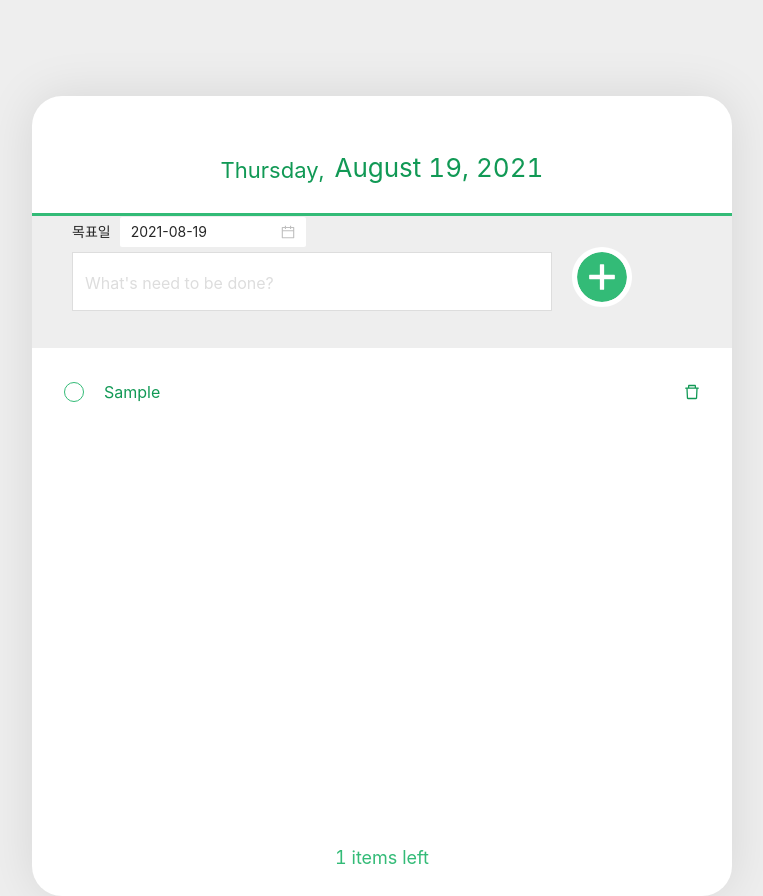
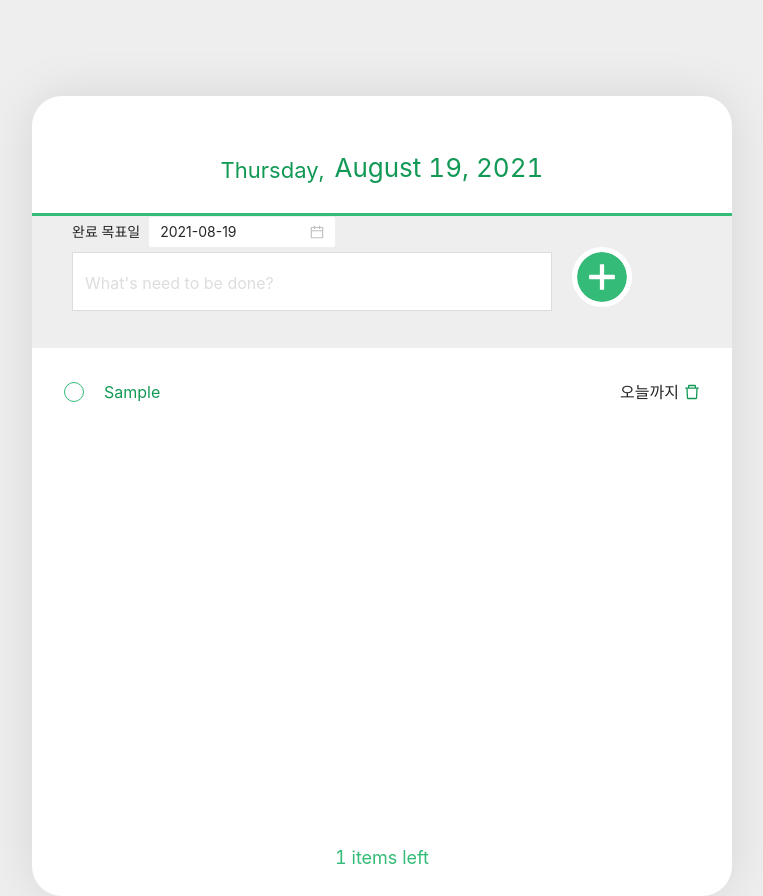
Before and after one commit to SeongsangCHO/wanted-preonboarding-subject-individual-3, a React (Create React App) app: page / in a window 1280 px wide. Both pictures are taken after typing "Sample" into the empty fields and a click on the button 860 px from the left and 276 px from the top of the page. Shown: the whole page, without its empty margins (258-1021 px from the left). Built offline with nearby package versions, Linux system fonts and the light colour scheme.

Commit message:
feat: 완료목표일 추가

```diff
--- a/src/components/todo/TodoService.tsx
+++ b/src/components/todo/TodoService.tsx
@@ -10,6 +10,7 @@ export type Itodo = {
   id: number;
   text: string;
   done: boolean;
+  goalDate: string;
 };
 
 let initialTodos: Itodo[] = [];
--- a/src/components/todo/template/create/TodoCreate.tsx
+++ b/src/components/todo/template/create/TodoCreate.tsx
@@ -2,7 +2,9 @@ import React, { useState } from "react";
 import styled from "styled-components";
 import { PlusCircleOutlined } from "@ant-design/icons";
 import { Itodo } from "components/todo/TodoService";
+import { DATE_FORMAT } from "utils/constants";
 import { DatePicker, Space } from "antd";
+
 import moment from "moment";
 
 const CircleButton = styled.button<{ open: boolean }>`
@@ -80,21 +82,19 @@ const TodoCreate = ({
   const [open, setOpen] = useState(false);
   const [value, setValue] = useState("");
   const [date, setDate] = useState(moment());
-  const DATE_FORMAT = "YYYY-MM-DD";
   const handleToggle = () => setOpen(!open);
   const handleChange = (e: React.ChangeEvent<HTMLInputElement>) =>
     setValue(e.target.value);
 
   const handleSubmit = (e: React.FormEvent<HTMLFormElement>) => {
-    console.log(date.format(DATE_FORMAT));
     e.preventDefault(); // 새로고침 방지
     createTodo({
       id: nextId,
       text: value,
       done: false,
+      goalDate: date.format(DATE_FORMAT),
     });
     incrementNextId(); // nextId 하나 증가
-
     setValue(""); // input 초기화
     setOpen(false); // open 닫기
   };
@@ -107,7 +107,7 @@ const TodoCreate = ({
       <InsertFormPositioner>
         <InsertForm onSubmit={handleSubmit}>
           <StyledSpace direction="vertical">
-            <span>목표일</span>
+            <span>완료 목표일</span>
             <StyledDatePicker
               defaultValue={moment()}
               defaultPickerValue={moment()}
--- a/src/components/todo/template/list/item/TodoItem.tsx
+++ b/src/components/todo/template/list/item/TodoItem.tsx
@@ -2,6 +2,7 @@ import { CheckOutlined, DeleteOutlined } from "@ant-design/icons";
 import { Itodo } from "components/todo/TodoService";
 import React from "react";
 import styled, { css } from "styled-components";
+import { dateToDday } from "utils/Date";
 
 const Remove = styled.div`
   display: flex;
@@ -41,8 +42,20 @@ const CheckCircle = styled.div<{ done: boolean }>`
       color: #dddddd;
     `}
 `;
+const GoalDateText = styled.span<{ done: boolean }>`
+  font-size: 16px;
+  margin-right: 5px;
+  ${(props) =>
+    props.done &&
+    css`
+      color: #ced4da;
+      text-decoration: line-through;
+    `}
+`;
 
 const Text = styled.div<{ done: boolean }>`
+  overflow: hidden;
+  text-overflow: ellipsis;
   flex: 1;
   font-size: 16px;
   color: #119955;
@@ -61,6 +74,10 @@ interface TodoItemProps {
 }
 
 const TodoItem = ({ toggleTodo, removeTodo, todo }: TodoItemProps) => {
+  const dDay =
+    dateToDday(todo.goalDate) === 0
+      ? "오늘까지"
+      : "D-" + dateToDday(todo.goalDate);
   const handleToggle = () => {
     toggleTodo(todo.id);
   };
@@ -73,6 +90,7 @@ const TodoItem = ({ toggleTodo, removeTodo, todo }: TodoItemProps) => {
         {todo.done && <CheckOutlined />}
       </CheckCircle>
       <Text done={todo.done}>{todo.text}</Text>
+      <GoalDateText done={todo.done}>{dDay}</GoalDateText>
       <Remove onClick={handleRemove}>
         <DeleteOutlined />
       </Remove>
--- a/src/utils/Date.ts
+++ b/src/utils/Date.ts
@@ -1,4 +1,5 @@
-import { DIFF_TIME, DATE_OPTIONS } from "utils/constants";
+import { DIFF_TIME, DATE_OPTIONS, DATE_FORMAT } from "utils/constants";
+import moment from "moment";
 
 const getDay = (dateText: string[]) => {
   return dateText[0] + " ";
@@ -21,3 +22,8 @@ export const getCurrentDate = () => {
   const dates = getDate(dateText);
   return [day, dates];
 };
+
+export const dateToDday = (goalDate: string) => {
+  const currentDate = moment();
+  return -Math.floor(moment.duration(currentDate.diff(goalDate)).asDays());
+};
--- a/src/utils/constants/index.ts
+++ b/src/utils/constants/index.ts
@@ -14,3 +14,5 @@ export const DATE_OPTIONS: IDATE_OPTIONS = {
 export const DIFF_TIME = {
   kr: 9 * 60 * 60 * 1000,
 };
+
+export const DATE_FORMAT = "YYYY-MM-DD";
```
